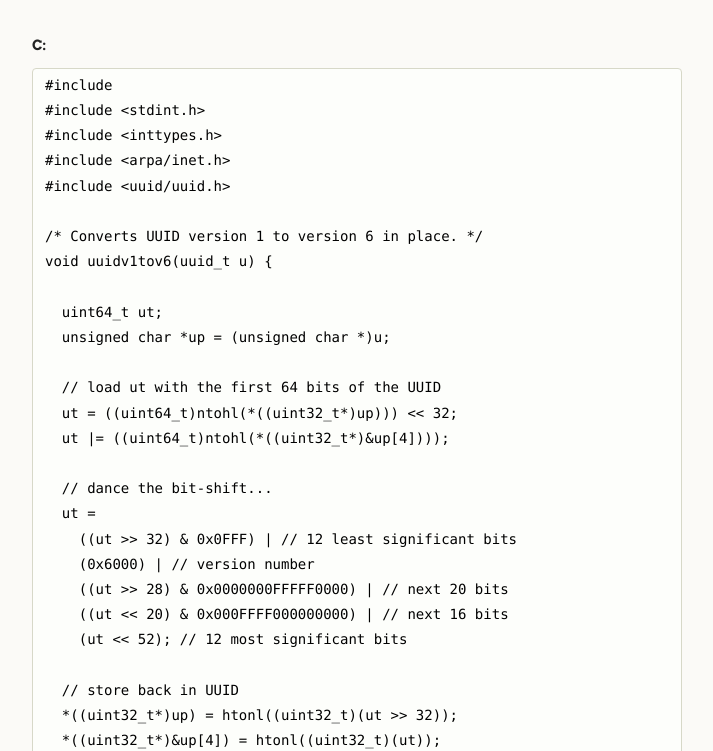
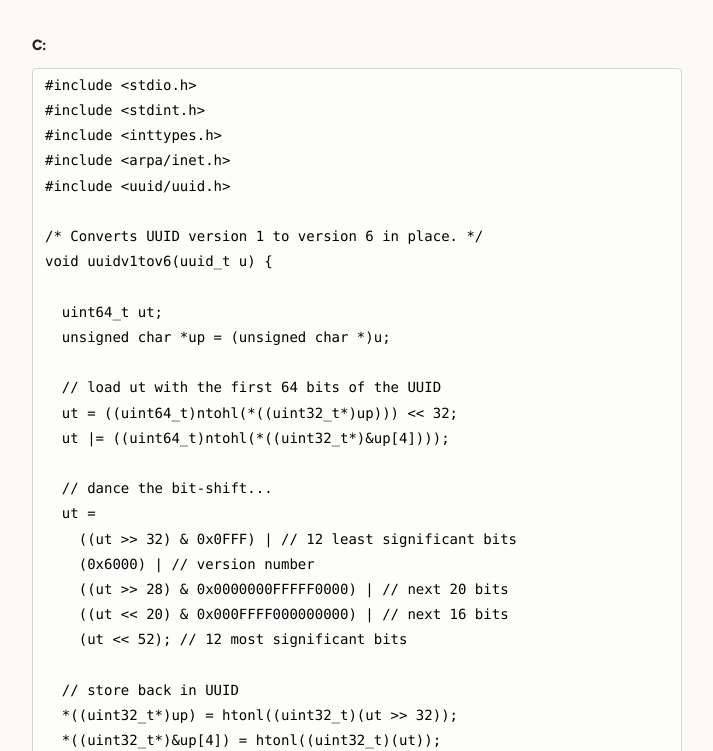
Before and after one commit to bradleypeabody/uuidv6, a plain HTML site: page index.html in a window 1280 px wide. Shown: the part 3289-4040 px from the top of the page, without its empty margins (278-991 px from the left). Drawn offline with Linux system fonts and the light colour scheme; a script that the page names is missing.

Commit message:
typo fix

```diff
--- a/index.html
+++ b/index.html
@@ -211,7 +211,7 @@ in terms of their bit sizes.   Hopefully all that is apparent.</span>
 
         <h4>C:</h4>
 
-<pre><code>#include <stdio.h>
+<pre><code>#include &lt;stdio.h>
 #include &lt;stdint.h>
 #include &lt;inttypes.h>
 #include &lt;arpa/inet.h>
```
